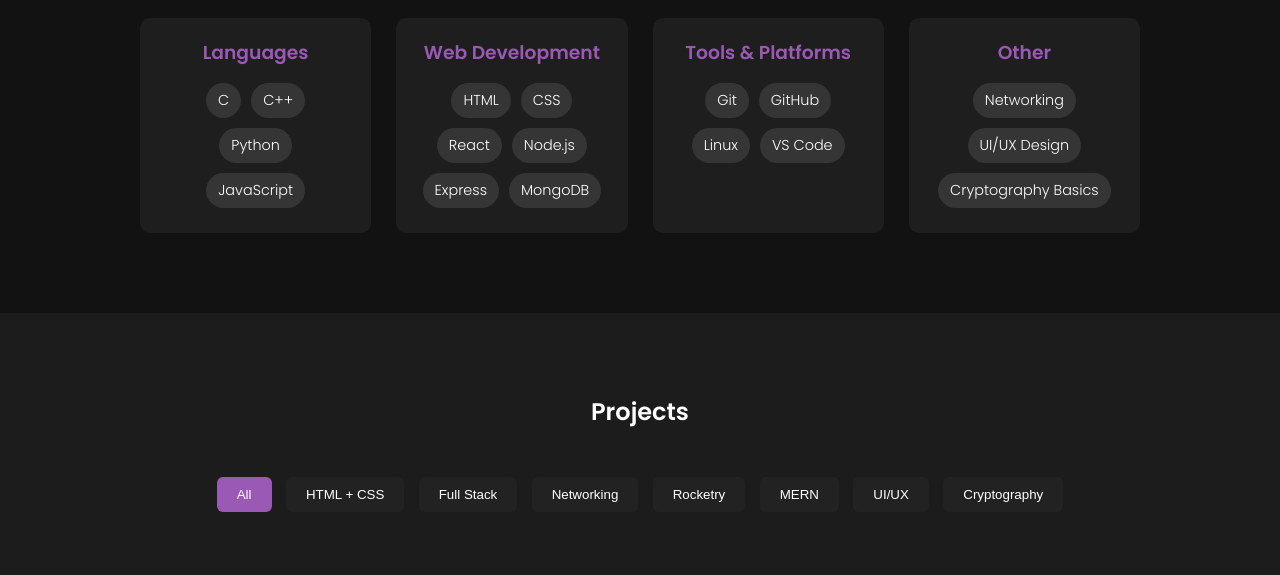
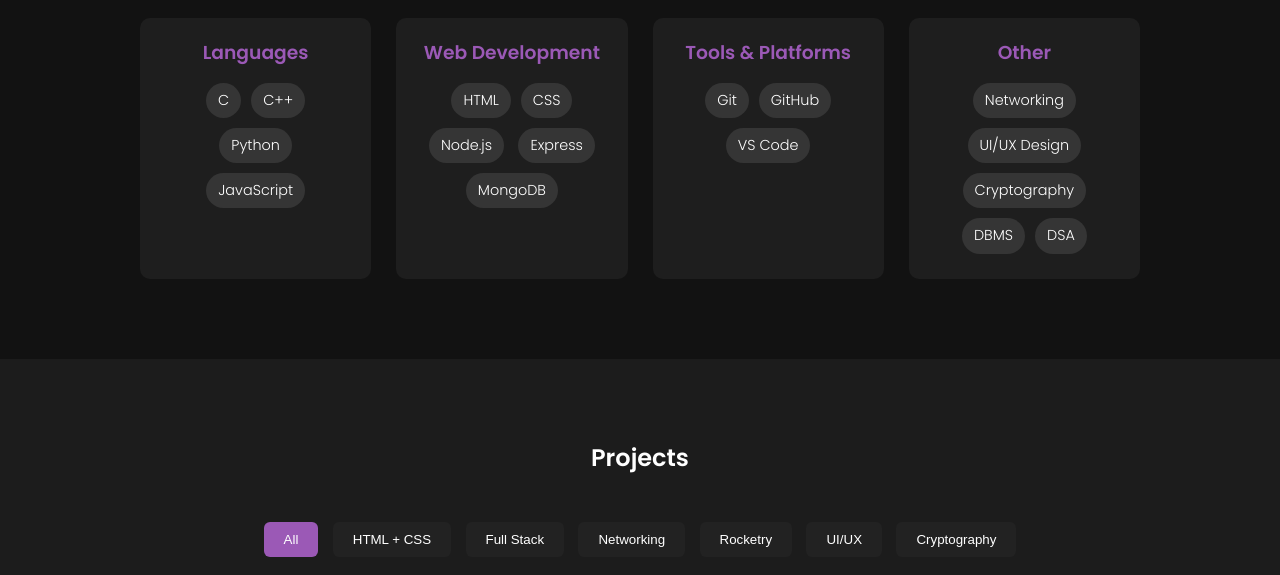
Before and after one commit to kavana185/Portfolio, a plain HTML site: page index.html in a window 1280 px wide. Shown: the part 940-1515 px from the top of the page. Drawn offline with Linux system fonts and the light colour scheme.

Commit message:
updating index

```diff
--- a/index.html
+++ b/index.html
@@ -7,7 +7,7 @@
   <link rel="stylesheet" href="styles.css">
   <link href="https://fonts.googleapis.com/css2?family=Poppins:wght@300;600&display=swap" rel="stylesheet">
   <link rel="stylesheet" href="https://cdnjs.cloudflare.com/ajax/libs/font-awesome/6.5.0/css/all.min.css">
-  <!-- <script src="https://kit.fontawesome.com/5a69f57a8e.js" crossorigin="anonymous"></script> -->
+  <!--  <script src="https://kit.fontawesome.com/5a69f57a8e.js" crossorigin="anonymous"></script> -->
 </head>
 <body>
   <!-- Navbar -->
@@ -49,7 +49,7 @@
     <div class="skill-category">
       <h3>Web Development</h3>
       <div class="badges">
-        <span>HTML</span><span>CSS</span><span>React</span><span>Node.js</span>
+        <span>HTML</span><span>CSS</span><span>Node.js</span>
         <span>Express</span><span>MongoDB</span>
       </div>
     </div>
@@ -57,14 +57,14 @@
     <div class="skill-category">
       <h3>Tools & Platforms</h3>
       <div class="badges">
-        <span>Git</span><span>GitHub</span><span>Linux</span><span>VS Code</span>
+        <span>Git</span><span>GitHub</span><span>VS Code</span>
       </div>
     </div>
 
     <div class="skill-category">
       <h3>Other</h3>
       <div class="badges">
-        <span>Networking</span><span>UI/UX Design</span><span>Cryptography Basics</span>
+        <span>Networking</span><span>UI/UX Design</span><span>Cryptography</span><span>DBMS</span><span>DSA</span>
       </div>
     </div>
 
@@ -98,7 +98,6 @@
     <button class="filter-btn" data-category="fullstack">Full Stack</button>
     <button class="filter-btn" data-category="networking">Networking</button>
     <button class="filter-btn" data-category="rocket">Rocketry</button>
-    <button class="filter-btn" data-category="mern">MERN</button>
     <button class="filter-btn" data-category="uiux">UI/UX</button>
     <button class="filter-btn" data-category="crypto">Cryptography</button>
   </div>
@@ -191,7 +190,7 @@
       </div>
     </div>
 
-    <!-- MERN -->
+    <!-- MERN
     <div class="card" data-category="mern">
       <img src="https://via.placeholder.com/400x250" alt="Expense Tracker">
       <div class="card-body">
@@ -200,7 +199,7 @@
         <a href="your-demo-link" target="_blank">View</a>
         <a href="https://github.com/kavana185/Expense-Tracker" target="_blank" class="btn">GitHub</a>
       </div>
-    </div>
+    </div> -->
 
     <!-- UI/UX -->
     <div class="card" data-category="uiux">
```
